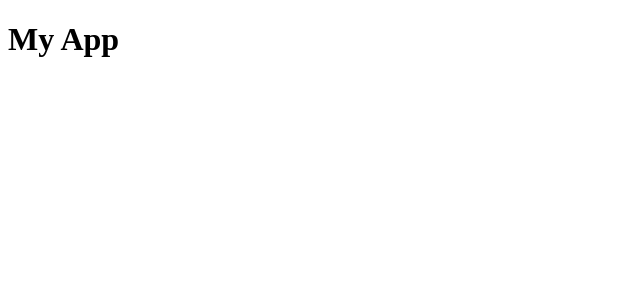
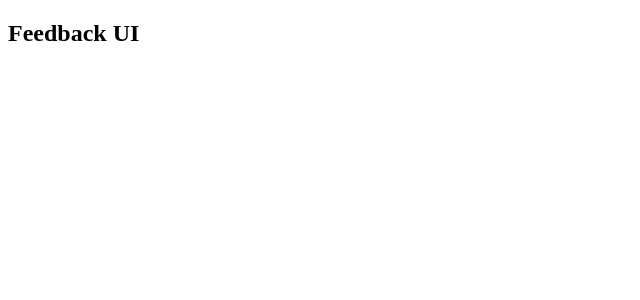
Before and after one commit to helios63/feedback-app, a React (Create React App) app: page / in a window 1280 px wide. Shown: the top 300 px of the page, without its empty margins (0-640 px from the left). Built offline with nearby package versions, Linux system fonts and the light colour scheme.

Commit message:
Creating Header component

```diff
--- a/src/App.js
+++ b/src/App.js
@@ -1,9 +1,9 @@
+import Header from "./components/Header"
+
 function App () {
     return (
         <>
-        <div className="container">
-            <h1>My App</h1>
-        </div>
+        <Header text={'Feedback UI'} />
         </>
     )
 }
--- /dev/null
+++ b/src/components/Header.jsx
@@ -0,0 +1,11 @@
+function Header({text}) {
+  return (
+    <header>
+        <div className="container">
+            <h2>{text}</h2>
+        </div>
+    </header>
+  )
+}
+
+export default Header;
```
